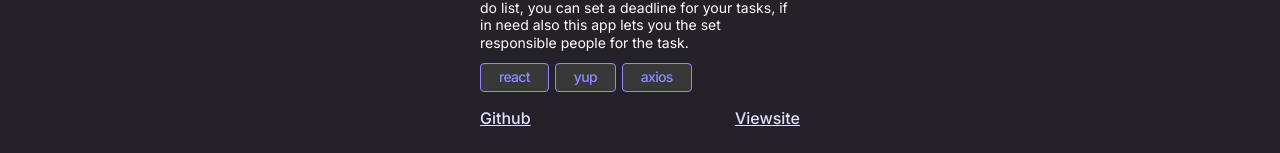
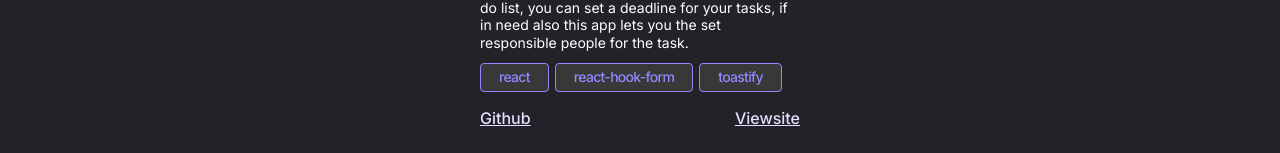
Before and after one commit to eneskarateke/web-sayfam, a React (Create React App) app: page / in a window 1280 px wide. Shown: the part 2814-2967 px from the top of the page. Built offline with nearby package versions, Linux system fonts and the light colour scheme.

Commit message:
data revised

```diff
--- a/src/MockData/data.js
+++ b/src/MockData/data.js
@@ -92,7 +92,7 @@ const data = {
           projectName: "NASA APOD",
           description:
             "An application that is updated daily with photos from NASA and allows you to go to any date and browse the NASA photo from that date.",
-          tools: ["react", "yup", "axios"],
+          tools: ["react", "bootstrap", "axios"],
           links: {
             labels: ["Github", "Viewsite"],
             links: [
@@ -107,7 +107,7 @@ const data = {
           projectName: "Task Manager",
           description:
             "An application that lets you make your own to-do list, you can set a deadline for your tasks, if in need also this app lets you the set responsible people for the task.",
-          tools: ["react", "yup", "axios"],
+          tools: ["react", "react-hook-form", "toastify"],
           links: {
             labels: ["Github", "Viewsite"],
             links: [
@@ -222,7 +222,7 @@ const data = {
           projectName: "NASA APOD",
           description:
             "Her gün Nasa'dan gelen fotoğraflarla güncellenen ve dilediğiniz tarihe giderek o tarihteki NASA fotorğafına  göz atmanızı sağlayan bir uygulama.",
-          tools: ["react", "yup", "axios"],
+          tools: ["react", "bootstrap", "axios"],
           links: {
             labels: ["Github", "Siteye git"],
             links: [
@@ -237,7 +237,7 @@ const data = {
           projectName: "Görev Yönetimi",
           description:
             "Kendi yapılacaklar listenizi yapmanızı sağlayan bir uygulama, görevleriniz için bir son tarih belirleyebilir, ihtiyaç duyarsanız bu uygulama aynı zamanda görev için sorumlu kişileri belirlemenizi sağlar.",
-          tools: ["react", "toastify", "axios"],
+          tools: ["react", "react-hook-form", "toastify"],
           links: {
             labels: ["Github", "Viewsite"],
             links: [
```
